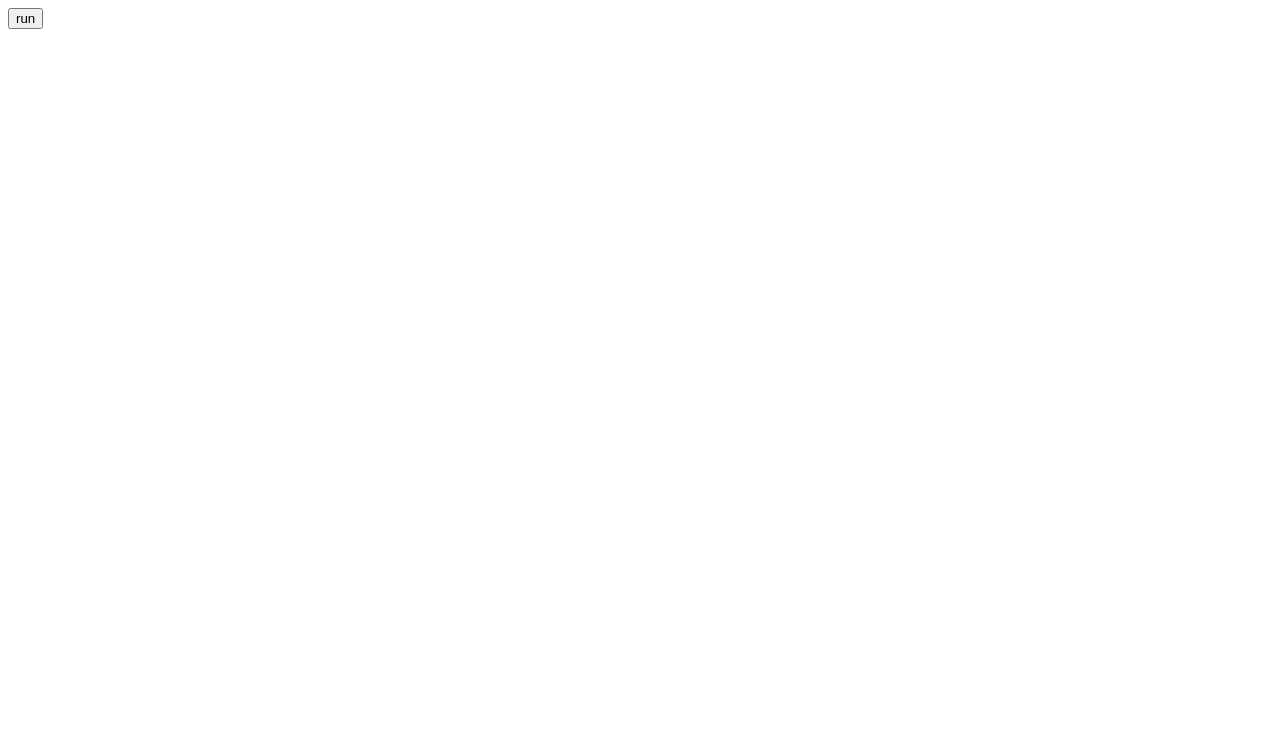
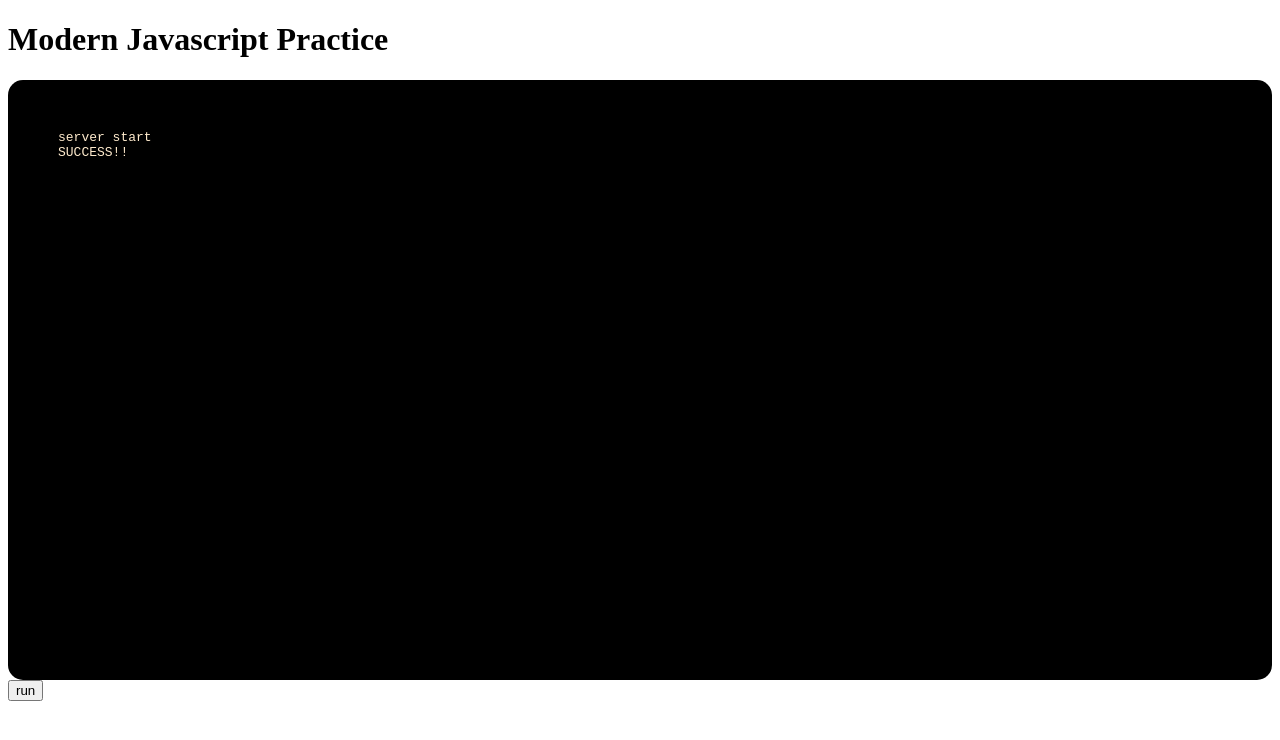
Before and after one commit to ken7253/subjects, a website: page modern-javascript/index.html in a window 1280 px wide. Drawn offline with Linux system fonts and the light colour scheme.

Commit message:
create new training at npm firststep

```diff
--- a/modern-javascript/index.html
+++ b/modern-javascript/index.html
@@ -5,9 +5,21 @@
   <meta http-equiv="X-UA-Compatible" content="IE=edge">
   <meta name="viewport" content="width=device-width, initial-scale=1.0">
   <title>Document</title>
+  <script src="./test/test.mjs" type="module"></script>
+  <style>
+    #resultOutput {
+      display: block;
+      height: 500px;
+      background-color: black;
+      border-radius: 15px;
+      color: blanchedalmond;
+      padding: 50px;
+    }
+  </style>
 </head>
 <body>
-  <code id="resultOutput"></code>
-  <input type="button" value="run">
+  <h1>Modern Javascript Practice</h1>
+  <code id="resultOutput">server start<br>error!<br>=> コンソール見てみて<br><span style="color: red;">CORS policy: Cross origin requests are only supported for protocol schemes: http, data, chrome, chrome-extension, chrome-untrusted, https.</span><br>とか出てたらファイルとしてhtmlを開いているのでちゃんとサーバーを起動しよう！</code>
+  <input type="button" value="run" id="runFunction">
 </body>
 </html>
--- /dev/null
+++ b/modern-javascript/test/test.mjs
@@ -0,0 +1,2 @@
+const taget = document.getElementById("resultOutput");
+taget.innerText = "server start\nSUCCESS!!"
--- a/package.json
+++ b/package.json
@@ -3,9 +3,6 @@
   "version": "1.0.0",
   "description": "",
   "main": "index.js",
-  "scripts": {
-    "test": "echo \"Error: no test specified\" && exit 1"
-  },
   "repository": {
     "type": "git",
     "url": "git+https://github.com/ken7253/subjects.git"
@@ -15,5 +12,6 @@
   "bugs": {
     "url": "https://github.com/ken7253/subjects/issues"
   },
-  "homepage": "https://github.com/ken7253/subjects#readme"
+  "homepage": "https://github.com/ken7253/subjects#readme",
+  "keywords": []
 }
```
Also changed, not shown: modern-javascript/test/test.js (deleted, +0 -3 lines), modern-javascript/README.md (added), 1 other file.
